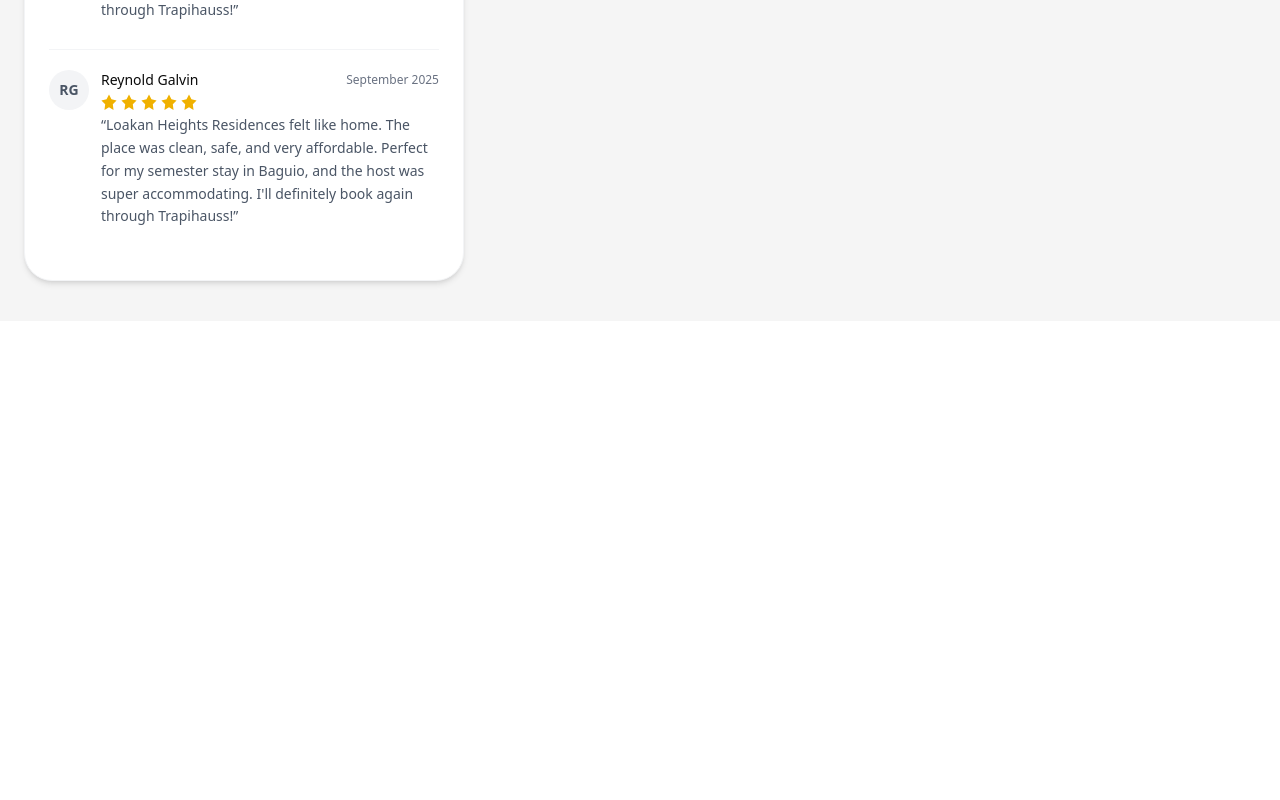
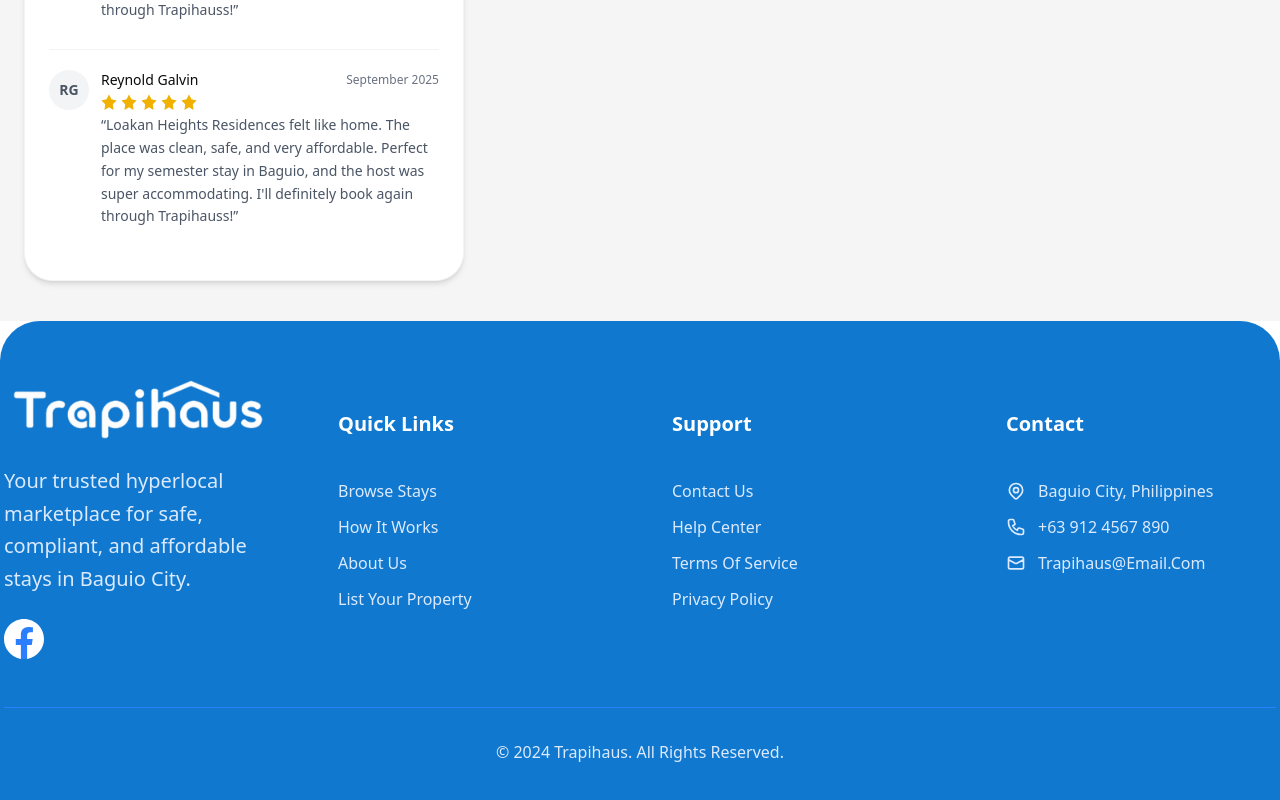
Before and after one commit to Inv8Solutions/trapihaus, a Next.js app: page /PropertyListing in a window 1280 px wide. Shown: the part 1965-2765 px from the top of the page. Before the commit the page ends 2286 px from the top, so only its background shows below. Built offline with nearby package versions, Linux system fonts and the light colour scheme; no server answers.

Commit message:
added footer

```diff
--- a/src/app/PropertyListing/Listing.tsx
+++ b/src/app/PropertyListing/Listing.tsx
@@ -78,7 +78,7 @@ export default function Listing() {
 	}));
 
 	return (
-		<main className="max-w-full mx-auto px-6 py-10 bg-[#F5F5F5]">
+		<main className="max-w-full mx-auto px-6 py-10 bg-[#F5F5F5] mb-[80px]">
 			{/* Page header */}
 			<header className="mb-6 flex items-start justify-between gap-4 bg-white px-7 py-5 rounded-[40]">
 				<div>
--- a/src/app/PropertyListing/page.tsx
+++ b/src/app/PropertyListing/page.tsx
@@ -2,6 +2,7 @@
 
 import NavBar from "../components/layout/Navbar";
 import Listing from "./Listing";
+import Footerr from "../components/layout/Footerr";
 
 export default function PropertyListingPage() {
     return (
@@ -10,6 +11,7 @@ export default function PropertyListingPage() {
         <main>
             <Listing />
         </main>
+        <Footerr />
         </>
     );
 }
```
